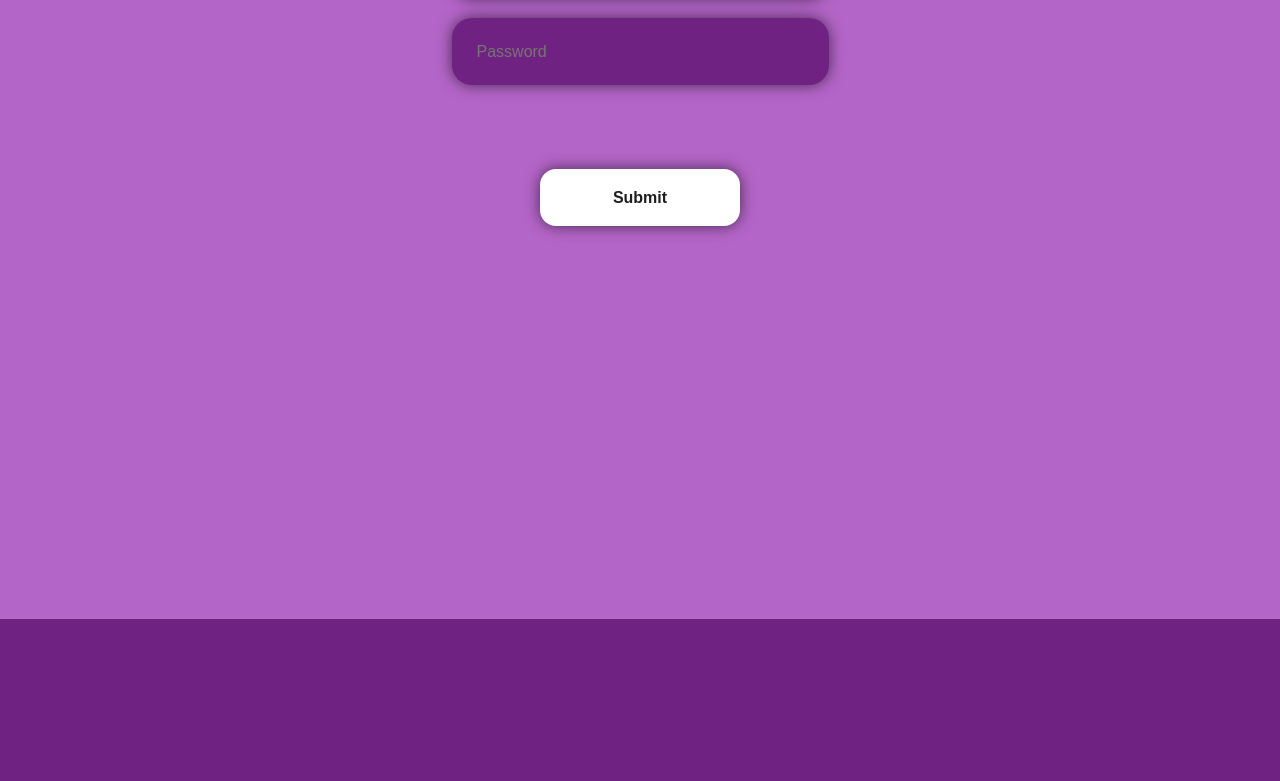
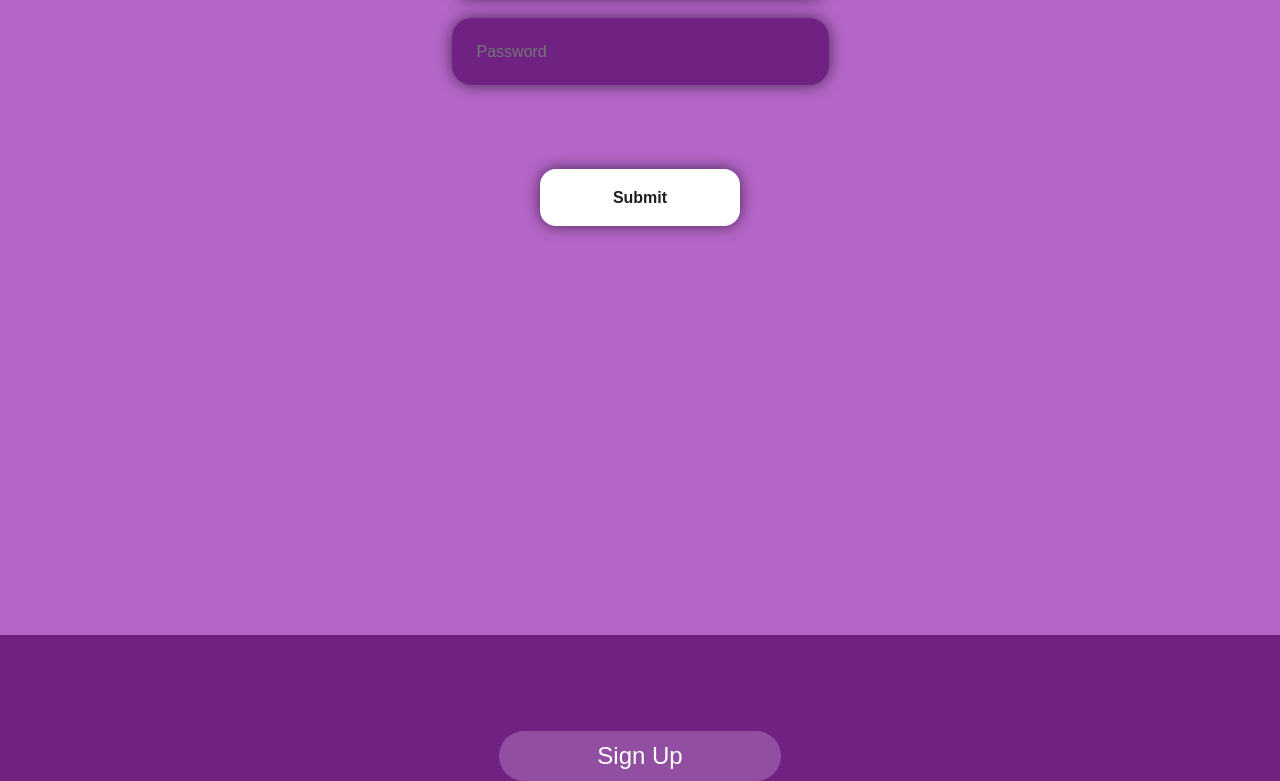
Before and after one commit to HACK4TKM/BOTL, a React (Create React App) app: page /sponsor/login in a window 1280 px wide. Shown: the part 181-962 px from the top of the page. Before the commit the page ends 800 px from the top, so only its background shows below. Built offline with nearby package versions, Linux system fonts and the light colour scheme.

Commit message:
link for sign in

```diff
--- a/src/SponDash.js
+++ b/src/SponDash.js
@@ -11,7 +11,7 @@ function SponDash() {
   return (
     <div className="SponDash">
       <div className="header">
-        <p>user.displayName</p>
+        <p>{user.displayName}</p>
         <input type="text" placeholder="Search.."></input>
       </div>
       <div className="notHeader">
--- a/src/SponsorLogin.js
+++ b/src/SponsorLogin.js
@@ -22,7 +22,7 @@ function SponsorLogin() {
         email,
         password
       );
-      navigate("/sponsor/dashboard");
+      navigate("/sponsor");
     } catch (error) {
       setEmail("");
       setPassword("");
@@ -32,6 +32,7 @@ function SponsorLogin() {
   };
 
   return (
+    <div>
     <form className="form-container" onSubmit={handleLogin} method='POST'>
           <p className="subtitle">{error}</p>
           <input
@@ -49,6 +50,12 @@ function SponsorLogin() {
               className="pass" required />
           <button type="submit" className={`submit`}>Submit</button>
     </form>
+    <Link to="/sponsor/signup" style={{ textDecoration: "none" }}>
+          <button type="button" className="btn">
+            Sign Up
+          </button>
+    </Link>
+    </div>
   );
 }
 
--- a/src/SponsorSignup.js
+++ b/src/SponsorSignup.js
@@ -1,4 +1,5 @@
 import React from 'react'
+import { Link } from 'react-router-dom';
 import { useState, useContext } from 'react';
 import { useNavigate } from 'react-router-dom';
 import "./SponsorLogin.css"
@@ -47,6 +48,7 @@ function SponsorSignup() {
 
 
   return (
+    <div>
     <form className="form-container" onSubmit={handleSignUp} method='POST'>
           <p className="subtitle">{error}</p>
           <input
@@ -73,6 +75,12 @@ function SponsorSignup() {
               className="pass" required />
           <button type="submit" className={`submit`}>Submit</button>
     </form>
+    <Link to="/sponsor/signup" style={{ textDecoration: "none" }}>
+      <button type="button" className="btn">
+        Sign Up
+      </button>
+    </Link>
+    </div>
   );
 }
 
--- a/src/services/firebaseServices.js
+++ b/src/services/firebaseServices.js
@@ -1,4 +1,4 @@
-import { doc, collection, addDoc,getDoc ,getDocs,setDoc,where, query, getCountFromServer} from 'firebase/firestore';
+import { doc, collection,getDoc ,where, query, getCountFromServer} from 'firebase/firestore';
 
 
 export async function DoesUserExist(db,email) {
```
